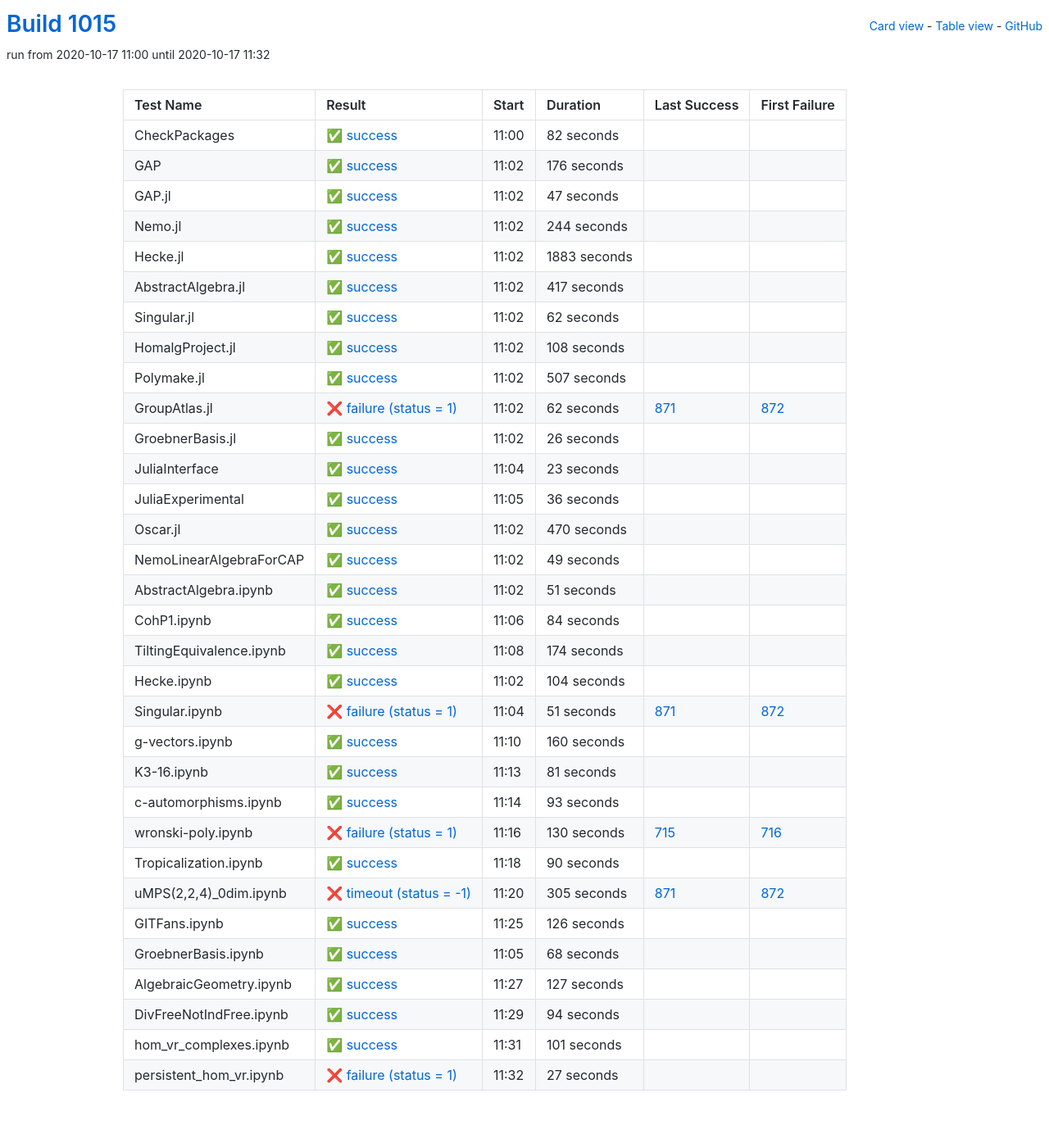
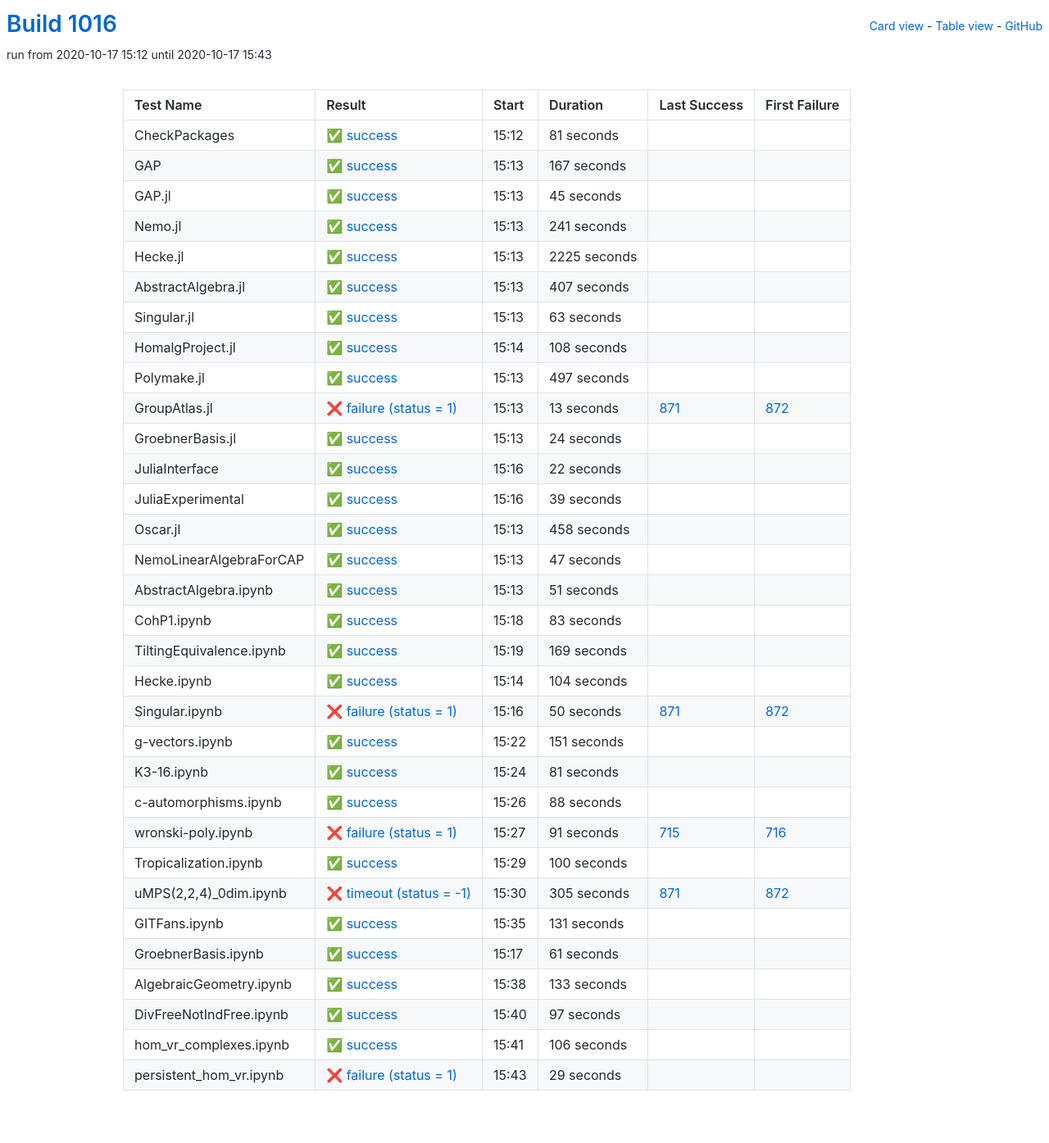
Before and after one commit to oscar-system/oscar-ci-status-stable, a Jekyll site: the page built from table.html, in a window 1280 px wide. Shown: the whole page at 82% size. Built offline with Jekyll 4.4.1, drawn with Linux system fonts in a browser that asks for light colours.

Commit message:
Build #1016

```diff
--- a/_data/ci.yml
+++ b/_data/ci.yml
@@ -1,6 +1,6 @@
 ---
-build: 1015
-build_url: https://oscarci.mathematik.uni-kl.de/job/oscar-stable/1015/
+build: 1016
+build_url: https://oscarci.mathematik.uni-kl.de/job/oscar-stable/1016/
 job: oscar-stable
 organization: oscar-system
 repo: oscar-ci-status-stable
@@ -8,92 +8,92 @@ repourl: https://github.com/oscar-system/oscar-ci-status-stable
 tests:
 - name: CheckPackages
   id: checkpackages
-  log: https://oscarci.mathematik.uni-kl.de/job/oscar-stable/1015/artifact/logs/build-1015/CheckPackages.log
-  start: 2020-10-17 11:00
+  log: https://oscarci.mathematik.uni-kl.de/job/oscar-stable/1016/artifact/logs/build-1016/CheckPackages.log
+  start: 2020-10-17 15:12
   success: true
   exitcode: 0
   status: success
-  duration: 82
+  duration: 81
   last_success: false
   last_success_url:
   first_failure: false
   first_failure_url:
 - name: GAP
   id: gap
-  log: https://oscarci.mathematik.uni-kl.de/job/oscar-stable/1015/artifact/logs/build-1015/GAP.log
-  start: 2020-10-17 11:02
+  log: https://oscarci.mathematik.uni-kl.de/job/oscar-stable/1016/artifact/logs/build-1016/GAP.log
+  start: 2020-10-17 15:13
   success: true
   exitcode: 0
   status: success
-  duration: 176
+  duration: 167
   last_success: false
   last_success_url:
   first_failure: false
   first_failure_url:
 - name: GAP.jl
   id: gap-jl
-  log: https://oscarci.mathematik.uni-kl.de/job/oscar-stable/1015/artifact/logs/build-1015/GAP.jl.log
-  start: 2020-10-17 11:02
+  log: https://oscarci.mathematik.uni-kl.de/job/oscar-stable/1016/artifact/logs/build-1016/GAP.jl.log
+  start: 2020-10-17 15:13
   success: true
   exitcode: 0
   status: success
-  duration: 47
+  duration: 45
   last_success: false
   last_success_url:
   first_failure: false
   first_failure_url:
 - name: Nemo.jl
   id: nemo-jl
-  log: https://oscarci.mathematik.uni-kl.de/job/oscar-stable/1015/artifact/logs/build-1015/Nemo.jl.log
-  start: 2020-10-17 11:02
+  log: https://oscarci.mathematik.uni-kl.de/job/oscar-stable/1016/artifact/logs/build-1016/Nemo.jl.log
+  start: 2020-10-17 15:13
   success: true
   exitcode: 0
   status: success
-  duration: 244
+  duration: 241
   last_success: false
   last_success_url:
   first_failure: false
   first_failure_url:
 - name: Hecke.jl
   id: hecke-jl
-  log: https://oscarci.mathematik.uni-kl.de/job/oscar-stable/1015/artifact/logs/build-1015/Hecke.jl.log
-  start: 2020-10-17 11:02
+  log: https://oscarci.mathematik.uni-kl.de/job/oscar-stable/1016/artifact/logs/build-1016/Hecke.jl.log
+  start: 2020-10-17 15:13
   success: true
   exitcode: 0
   status: success
-  duration: 1883
+  duration: 2225
   last_success: false
   last_success_url:
   first_failure: false
   first_failure_url:
 - name: AbstractAlgebra.jl
   id: abstractalgebra-jl
-  log: https://oscarci.mathematik.uni-kl.de/job/oscar-stable/1015/artifact/logs/build-1015/AbstractAlgebra.jl.log
-  start: 2020-10-17 11:02
+  log: https://oscarci.mathematik.uni-kl.de/job/oscar-stable/1016/artifact/logs/build-1016/AbstractAlgebra.jl.log
+  start: 2020-10-17 15:13
   success: true
   exitcode: 0
   status: success
-  duration: 417
+  duration: 407
   last_success: false
   last_success_url:
   first_failure: false
   first_failure_url:
 - name: Singular.jl
   id: singular-jl
-  log: https://oscarci.mathematik.uni-kl.de/job/oscar-stable/1015/artifact/logs/build-1015/Singular.jl.log
-  start: 2020-10-17 11:02
+  log: https://oscarci.mathematik.uni-kl.de/job/oscar-stable/1016/artifact/logs/build-1016/Singular.jl.log
+  start: 2020-10-17 15:13
   success: true
   exitcode: 0
   status: success
-  duration: 62
+  duration: 63
   last_success: false
   last_success_url:
   first_failure: false
   first_failure_url:
 - name: HomalgProject.jl
   id: homalgproject-jl
-  log: https://oscarci.mathematik.uni-kl.de/job/oscar-stable/1015/artifact/logs/build-1015/HomalgProject.jl.log
-  start: 2020-10-17 11:02
+  log: https://oscarci.mathematik.uni-kl.de/job/oscar-stable/1016/artifact/logs/build-1016/HomalgProject.jl.log
+  start: 2020-10-17 15:14
   success: true
   exitcode: 0
   status: success
@@ -104,92 +104,92 @@ tests:
   first_failure_url:
 - name: Polymake.jl
   id: polymake-jl
-  log: https://oscarci.mathematik.uni-kl.de/job/oscar-stable/1015/artifact/logs/build-1015/Polymake.jl.log
-  start: 2020-10-17 11:02
+  log: https://oscarci.mathematik.uni-kl.de/job/oscar-stable/1016/artifact/logs/build-1016/Polymake.jl.log
+  start: 2020-10-17 15:13
   success: true
   exitcode: 0
   status: success
-  duration: 507
+  duration: 497
   last_success: false
   last_success_url:
   first_failure: false
   first_failure_url:
 - name: GroupAtlas.jl
   id: groupatlas-jl
-  log: https://oscarci.mathematik.uni-kl.de/job/oscar-stable/1015/artifact/logs/build-1015/GroupAtlas.jl.log
-  start: 2020-10-17 11:02
+  log: https://oscarci.mathematik.uni-kl.de/job/oscar-stable/1016/artifact/logs/build-1016/GroupAtlas.jl.log
+  start: 2020-10-17 15:13
   success: false
   exitcode: 1
   status: failure
-  duration: 62
+  duration: 13
   last_success: 871
   last_success_url: https://oscarci.mathematik.uni-kl.de/job/oscar-stable/871/
   first_failure: 872
   first_failure_url: https://oscarci.mathematik.uni-kl.de/job/oscar-stable/872/
 - name: GroebnerBasis.jl
   id: groebnerbasis-jl
-  log: https://oscarci.mathematik.uni-kl.de/job/oscar-stable/1015/artifact/logs/build-1015/GroebnerBasis.jl.log
-  start: 2020-10-17 11:02
+  log: https://oscarci.mathematik.uni-kl.de/job/oscar-stable/1016/artifact/logs/build-1016/GroebnerBasis.jl.log
+  start: 2020-10-17 15:13
   success: true
   exitcode: 0
   status: success
-  duration: 26
+  duration: 24
   last_success: false
   last_success_url:
   first_failure: false
   first_failure_url:
 - name: JuliaInterface
   id: juliainterface
-  log: https://oscarci.mathematik.uni-kl.de/job/oscar-stable/1015/artifact/logs/build-1015/JuliaInterface.log
-  start: 2020-10-17 11:04
+  log: https://oscarci.mathematik.uni-kl.de/job/oscar-stable/1016/artifact/logs/build-1016/JuliaInterface.log
+  start: 2020-10-17 15:16
   success: true
   exitcode: 0
   status: success
-  duration: 23
+  duration: 22
   last_success: false
   last_success_url:
   first_failure: false
   first_failure_url:
 - name: JuliaExperimental
   id: juliaexperimental
-  log: https://oscarci.mathematik.uni-kl.de/job/oscar-stable/1015/artifact/logs/build-1015/JuliaExperimental.log
-  start: 2020-10-17 11:05
+  log: https://oscarci.mathematik.uni-kl.de/job/oscar-stable/1016/artifact/logs/build-1016/JuliaExperimental.log
+  start: 2020-10-17 15:16
   success: true
   exitcode: 0
   status: success
-  duration: 36
+  duration: 39
   last_success: false
   last_success_url:
   first_failure: false
   first_failure_url:
 - name: Oscar.jl
   id: oscar-jl
-  log: https://oscarci.mathematik.uni-kl.de/job/oscar-stable/1015/artifact/logs/build-1015/Oscar.jl.log
-  start: 2020-10-17 11:02
+  log: https://oscarci.mathematik.uni-kl.de/job/oscar-stable/1016/artifact/logs/build-1016/Oscar.jl.log
+  start: 2020-10-17 15:13
   success: true
   exitcode: 0
   status: success
-  duration: 470
+  duration: 458
   last_success: false
   last_success_url:
   first_failure: false
   first_failure_url:
 - name: NemoLinearAlgebraForCAP
   id: nemolinearalgebraforcap
-  log: https://oscarci.mathematik.uni-kl.de/job/oscar-stable/1015/artifact/logs/build-1015/NemoLinearAlgebraForCAP.log
-  start: 2020-10-17 11:02
+  log: https://oscarci.mathematik.uni-kl.de/job/oscar-stable/1016/artifact/logs/build-1016/NemoLinearAlgebraForCAP.log
+  start: 2020-10-17 15:13
   success: true
   exitcode: 0
   status: success
-  duration: 49
+  duration: 47
   last_success: false
   last_success_url:
   first_failure: false
   first_failure_url:
 - name: AbstractAlgebra.ipynb
   id: abstractalgebra-ipynb
-  log: https://oscarci.mathematik.uni-kl.de/job/oscar-stable/1015/artifact/logs/build-1015/AbstractAlgebra.ipynb.log
-  start: 2020-10-17 11:02
+  log: https://oscarci.mathematik.uni-kl.de/job/oscar-stable/1016/artifact/logs/build-1016/AbstractAlgebra.ipynb.log
+  start: 2020-10-17 15:13
   success: true
   exitcode: 0
   status: success
@@ -200,32 +200,32 @@ tests:
   first_failure_url:
 - name: CohP1.ipynb
   id: cohp1-ipynb
-  log: https://oscarci.mathematik.uni-kl.de/job/oscar-stable/1015/artifact/logs/build-1015/CohP1.ipynb.log
-  start: 2020-10-17 11:06
+  log: https://oscarci.mathematik.uni-kl.de/job/oscar-stable/1016/artifact/logs/build-1016/CohP1.ipynb.log
+  start: 2020-10-17 15:18
   success: true
   exitcode: 0
   status: success
-  duration: 84
+  duration: 83
   last_success: false
   last_success_url:
   first_failure: false
   first_failure_url:
 - name: TiltingEquivalence.ipynb
   id: tiltingequivalence-ipynb
-  log: https://oscarci.mathematik.uni-kl.de/job/oscar-stable/1015/artifact/logs/build-1015/TiltingEquivalence.ipynb.log
-  start: 2020-10-17 11:08
+  log: https://oscarci.mathematik.uni-kl.de/job/oscar-stable/1016/artifact/logs/build-1016/TiltingEquivalence.ipynb.log
+  start: 2020-10-17 15:19
   success: true
   exitcode: 0
   status: success
-  duration: 174
+  duration: 169
   last_success: false
   last_success_url:
   first_failure: false
   first_failure_url:
 - name: Hecke.ipynb
   id: hecke-ipynb
-  log: https://oscarci.mathematik.uni-kl.de/job/oscar-stable/1015/artifact/logs/build-1015/Hecke.ipynb.log
-  start: 2020-10-17 11:02
+  log: https://oscarci.mathematik.uni-kl.de/job/oscar-stable/1016/artifact/logs/build-1016/Hecke.ipynb.log
+  start: 2020-10-17 15:14
   success: true
   exitcode: 0
   status: success
@@ -236,32 +236,32 @@ tests:
   first_failure_url:
 - name: Singular.ipynb
   id: singular-ipynb
-  log: https://oscarci.mathematik.uni-kl.de/job/oscar-stable/1015/artifact/logs/build-1015/Singular.ipynb.log
-  start: 2020-10-17 11:04
+  log: https://oscarci.mathematik.uni-kl.de/job/oscar-stable/1016/artifact/logs/build-1016/Singular.ipynb.log
+  start: 2020-10-17 15:16
   success: false
   exitcode: 1
   status: failure
-  duration: 51
+  duration: 50
   last_success: 871
   last_success_url: https://oscarci.mathematik.uni-kl.de/job/oscar-stable/871/
   first_failure: 872
   first_failure_url: https://oscarci.mathematik.uni-kl.de/job/oscar-stable/872/
 - name: g-vectors.ipynb
   id: g-vectors-ipynb
-  log: https://oscarci.mathematik.uni-kl.de/job/oscar-stable/1015/artifact/logs/build-1015/g-vectors.ipynb.log
-  start: 2020-10-17 11:10
+  log: https://oscarci.mathematik.uni-kl.de/job/oscar-stable/1016/artifact/logs/build-1016/g-vectors.ipynb.log
+  start: 2020-10-17 15:22
   success: true
   exitcode: 0
   status: success
-  duration: 160
+  duration: 151
   last_success: false
   last_success_url:
   first_failure: false
   first_failure_url:
 - name: K3-16.ipynb
   id: k3-16-ipynb
-  log: https://oscarci.mathematik.uni-kl.de/job/oscar-stable/1015/artifact/logs/build-1015/K3-16.ipynb.log
-  start: 2020-10-17 11:13
+  log: https://oscarci.mathematik.uni-kl.de/job/oscar-stable/1016/artifact/logs/build-1016/K3-16.ipynb.log
+  start: 2020-10-17 15:24
   success: true
   exitcode: 0
   status: success
@@ -272,44 +272,44 @@ tests:
   first_failure_url:
 - name: c-automorphisms.ipynb
   id: c-automorphisms-ipynb
-  log: https://oscarci.mathematik.uni-kl.de/job/oscar-stable/1015/artifact/logs/build-1015/c-automorphisms.ipynb.log
-  start: 2020-10-17 11:14
+  log: https://oscarci.mathematik.uni-kl.de/job/oscar-stable/1016/artifact/logs/build-1016/c-automorphisms.ipynb.log
+  start: 2020-10-17 15:26
   success: true
   exitcode: 0
   status: success
-  duration: 93
+  duration: 88
   last_success: false
   last_success_url:
   first_failure: false
   first_failure_url:
 - name: wronski-poly.ipynb
   id: wronski-poly-ipynb
-  log: https://oscarci.mathematik.uni-kl.de/job/oscar-stable/1015/artifact/logs/build-1015/wronski-poly.ipynb.log
-  start: 2020-10-17 11:16
+  log: https://oscarci.mathematik.uni-kl.de/job/oscar-stable/1016/artifact/logs/build-1016/wronski-poly.ipynb.log
+  start: 2020-10-17 15:27
   success: false
   exitcode: 1
   status: failure
-  duration: 130
+  duration: 91
   last_success: 715
   last_success_url: https://oscarci.mathematik.uni-kl.de/job/oscar-stable/715/
   first_failure: 716
   first_failure_url: https://oscarci.mathematik.uni-kl.de/job/oscar-stable/716/
 - name: Tropicalization.ipynb
   id: tropicalization-ipynb
-  log: https://oscarci.mathematik.uni-kl.de/job/oscar-stable/1015/artifact/logs/build-1015/Tropicalization.ipynb.log
-  start: 2020-10-17 11:18
+  log: https://oscarci.mathematik.uni-kl.de/job/oscar-stable/1016/artifact/logs/build-1016/Tropicalization.ipynb.log
+  start: 2020-10-17 15:29
   success: true
   exitcode: 0
   status: success
-  duration: 90
+  duration: 100
   last_success: false
   last_success_url:
   first_failure: false
   first_failure_url:
 - name: uMPS(2,2,4)_0dim.ipynb
   id: umps-2-2-4-0dim-ipynb
-  log: https://oscarci.mathematik.uni-kl.de/job/oscar-stable/1015/artifact/logs/build-1015/uMPS-2-2-4-_0dim.ipynb.log
-  start: 2020-10-17 11:20
+  log: https://oscarci.mathematik.uni-kl.de/job/oscar-stable/1016/artifact/logs/build-1016/uMPS-2-2-4-_0dim.ipynb.log
+  start: 2020-10-17 15:30
   success: false
   exitcode: -1
   status: timeout
@@ -320,72 +320,72 @@ tests:
   first_failure_url: https://oscarci.mathematik.uni-kl.de/job/oscar-stable/872/
 - name: GITFans.ipynb
   id: gitfans-ipynb
-  log: https://oscarci.mathematik.uni-kl.de/job/oscar-stable/1015/artifact/logs/build-1015/GITFans.ipynb.log
-  start: 2020-10-17 11:25
+  log: https://oscarci.mathematik.uni-kl.de/job/oscar-stable/1016/artifact/logs/build-1016/GITFans.ipynb.log
+  start: 2020-10-17 15:35
   success: true
   exitcode: 0
   status: success
-  duration: 126
+  duration: 131
   last_success: false
   last_success_url:
   first_failure: false
   first_failure_url:
 - name: GroebnerBasis.ipynb
   id: groebnerbasis-ipynb
-  log: https://oscarci.mathematik.uni-kl.de/job/oscar-stable/1015/artifact/logs/build-1015/GroebnerBasis.ipynb.log
-  start: 2020-10-17 11:05
+  log: https://oscarci.mathematik.uni-kl.de/job/oscar-stable/1016/artifact/logs/build-1016/GroebnerBasis.ipynb.log
+  start: 2020-10-17 15:17
   success: true
   exitcode: 0
   status: success
-  duration: 68
+  duration: 61
   last_success: false
   last_success_url:
   first_failure: false
   first_failure_url:
 - name: AlgebraicGeometry.ipynb
   id: algebraicgeometry-ipynb
-  log: https://oscarci.mathematik.uni-kl.de/job/oscar-stable/1015/artifact/logs/build-1015/AlgebraicGeometry.ipynb.log
-  start: 2020-10-17 11:27
+  log: https://oscarci.mathematik.uni-kl.de/job/oscar-stable/1016/artifact/logs/build-1016/AlgebraicGeometry.ipynb.log
+  start: 2020-10-17 15:38
   success: true
   exitcode: 0
   status: success
-  duration: 127
+  duration: 133
   last_success: false
   last_success_url:
   first_failure: false
   first_failure_url:
 - name: DivFreeNotIndFree.ipynb
   id: divfreenotindfree-ipynb
-  log: https://oscarci.mathematik.uni-kl.de/job/oscar-stable/1015/artifact/logs/build-1015/DivFreeNotIndFree.ipynb.log
-  start: 2020-10-17 11:29
+  log: https://oscarci.mathematik.uni-kl.de/job/oscar-stable/1016/artifact/logs/build-1016/DivFreeNotIndFree.ipynb.log
+  start: 2020-10-17 15:40
   success: true
   exitcode: 0
   status: success
-  duration: 94
+  duration: 97
   last_success: false
   last_success_url:
   first_failure: false
   first_failure_url:
 - name: hom_vr_complexes.ipynb
   id: hom-vr-complexes-ipynb
-  log: https://oscarci.mathematik.uni-kl.de/job/oscar-stable/1015/artifact/logs/build-1015/hom_vr_complexes.ipynb.log
-  start: 2020-10-17 11:31
+  log: https://oscarci.mathematik.uni-kl.de/job/oscar-stable/1016/artifact/logs/build-1016/hom_vr_complexes.ipynb.log
+  start: 2020-10-17 15:41
   success: true
   exitcode: 0
   status: success
-  duration: 101
+  duration: 106
   last_success: false
   last_success_url:
   first_failure: false
   first_failure_url:
 - name: persistent_hom_vr.ipynb
   id: persistent-hom-vr-ipynb
-  log: https://oscarci.mathematik.uni-kl.de/job/oscar-stable/1015/artifact/logs/build-1015/persistent_hom_vr.ipynb.log
-  start: 2020-10-17 11:32
+  log: https://oscarci.mathematik.uni-kl.de/job/oscar-stable/1016/artifact/logs/build-1016/persistent_hom_vr.ipynb.log
+  start: 2020-10-17 15:43
   success: false
   exitcode: 1
   status: failure
-  duration: 27
+  duration: 29
   last_success: false
   last_success_url:
   first_failure: false
```
Also changed, not shown: README.md.
